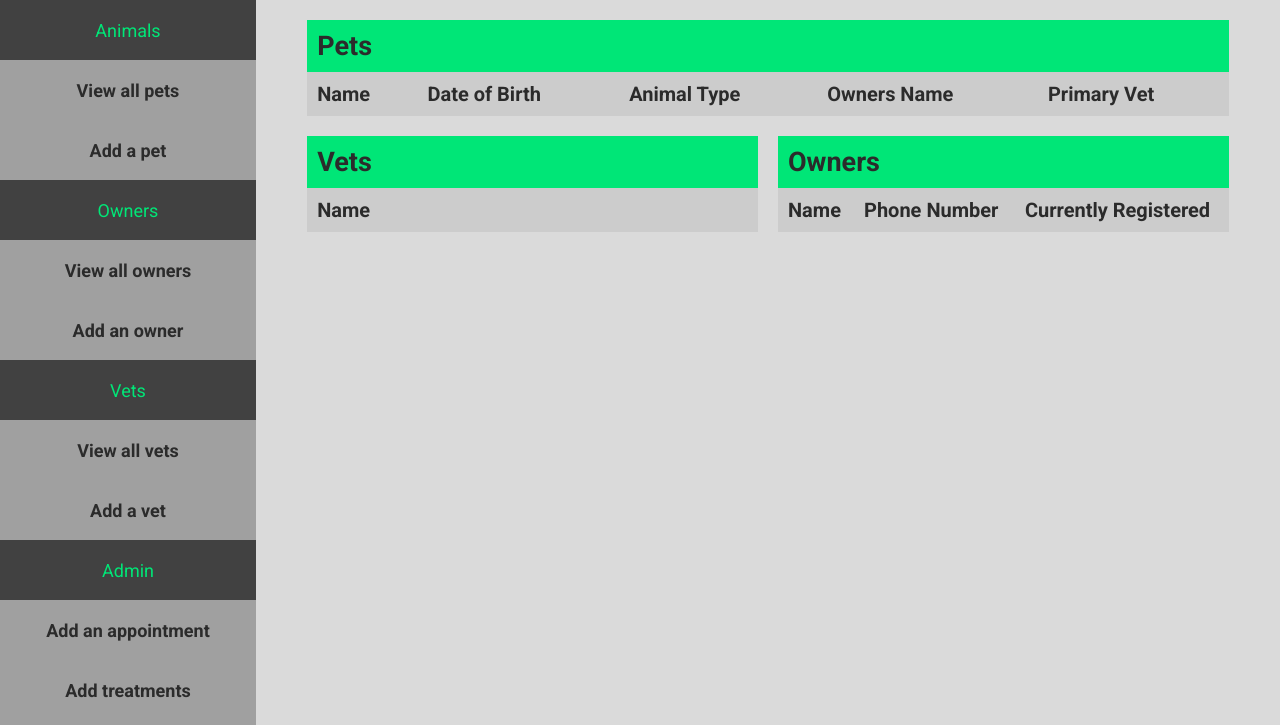
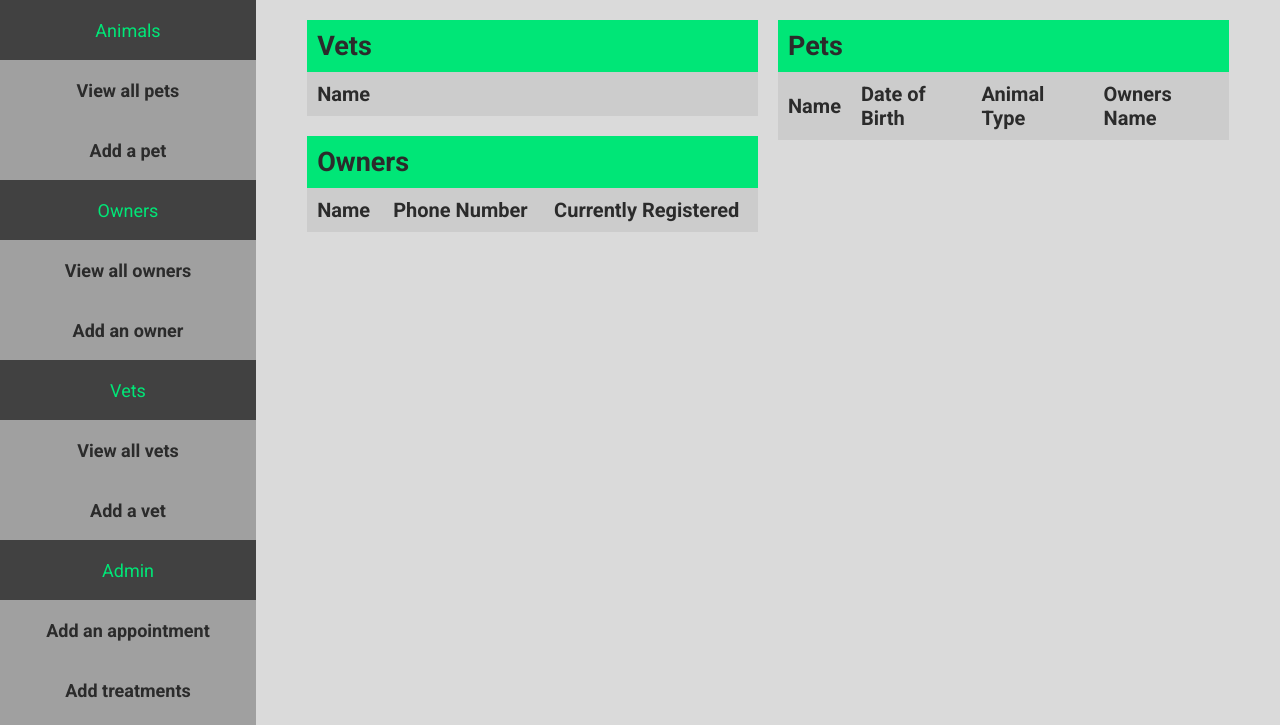
Before and after one commit to xeofd/vetso_codeclan_project, a Flask app: page / in a window 1280 px wide. Shown: the part 75-800 px from the top of the page. Run offline with Flask 2, Linux system fonts and the light colour scheme; data that the repository does not hold is empty; some libraries are stand-ins or nearby versions.

Commit message:
Committing as zsh saying I have uncommitted work, not too sure what has been changed.

```diff
--- a/app/templates/index.html
+++ b/app/templates/index.html
@@ -1,50 +1,11 @@
 {% extends 'base.html' %}
 {% block content %}
 
-<div class="bloc-content">
-
-    <div class="bloc-content--title">
-        <h2>Pets</h2>
-    </div>
-
-    <table>
-
-        <thead>
-
-            <tr class="bloc-table--row-head">
-                <td>Name</td>
-                <td>Date of Birth</td>
-                <td>Animal Type</td>
-                <td>Owners Name</td>
-                <td>Primary Vet</td>
-            </tr>
-
-        </thead>
-
-        <tbody>
-
-            {% for pet in pets %}
-
-            <tr class="bloc-table--row-body">
-                <td>{{ pet.name }}</td>
-                <td>{{ pet.dob }}</td>
-                <td>{{ pet.pet_type.type }}, {{ pet.pet_type.breed }}</td>
-                <td>{{ pet.owner.first_name }} {{ pet.owner.last_name }}</td>
-                <td>{{ pet.vet.first_name }} {{ pet.vet.last_name }}</td>
-                <td><a href="/pets/{{ pet.id }}">More info</a></td>
-            </tr>
-
-            {% endfor %}
-
-        </tbody>
-
-    </table>
-
-</div>
-
 <div class="bloc-container--flex">
 
-    <div class="bloc-cell--50pc bloc-cell--breaker bloc-content">
+    <div class="bloc-cell--50pc bloc-cell--breaker">
+
+        <div class="bloc-content">
 
             <div class="bloc-content--title">
                 <h2>Vets</h2>
@@ -77,7 +38,7 @@
 
         </div>
 
-    <div class="bloc-cell--50pc bloc-content">
+        <div class="bloc-content">
 
             <div class="bloc-content--title">
                 <h2>Owners</h2>
@@ -119,6 +80,48 @@
 
         </div>
 
+
+    </div>
+
+    <div class="bloc-cell--50pc bloc-content">
+
+        <div class="bloc-content--title">
+            <h2>Pets</h2>
+        </div>
+
+        <table>
+
+            <thead>
+
+                <tr class="bloc-table--row-head">
+                    <td>Name</td>
+                    <td>Date of Birth</td>
+                    <td>Animal Type</td>
+                    <td>Owners Name</td>
+                </tr>
+
+            </thead>
+
+            <tbody>
+
+                {% for pet in pets %}
+
+                <tr class="bloc-table--row-body">
+                    <td>{{ pet.name }}</td>
+                    <td>{{ pet.dob }}</td>
+                    <td>{{ pet.pet_type.type }}, {{ pet.pet_type.breed }}</td>
+                    <td>{{ pet.owner.first_name }} {{ pet.owner.last_name }}</td>
+                    <td><a href="/pets/{{ pet.id }}">More info</a></td>
+                </tr>
+
+                {% endfor %}
+
+            </tbody>
+
+        </table>
+
+    </div>
+
 </div>
 
 {% endblock %}
```
Also changed, not shown: app/controllers/pets_controller.py (+1 -7 lines). Lines whose indentation alone changed are shown as unchanged.
